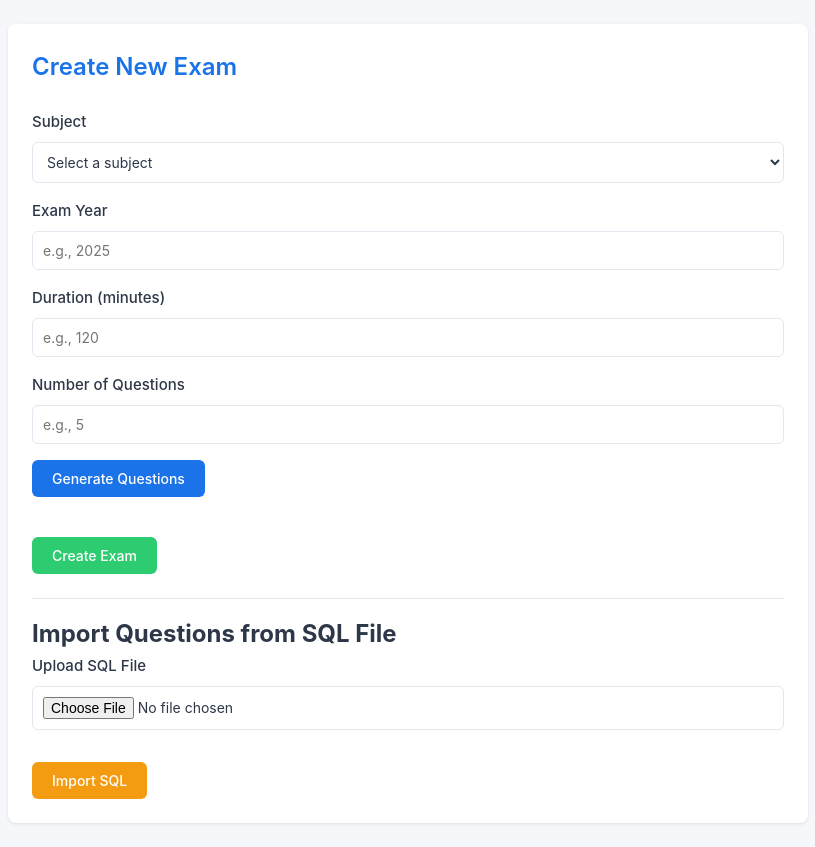
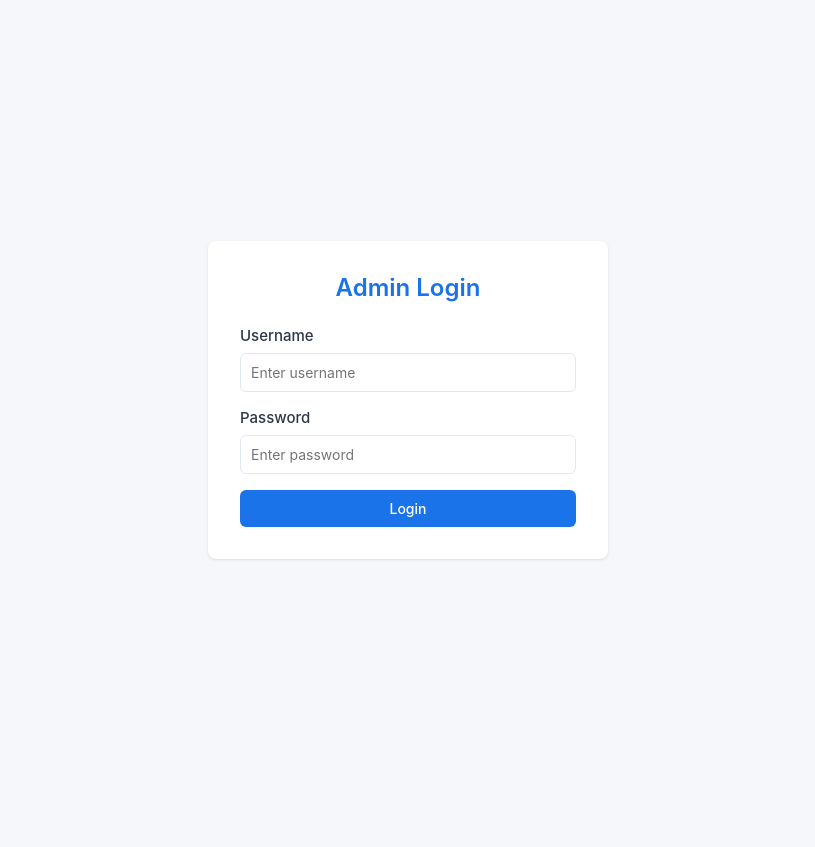
Before and after one commit to BirukAfework/OflineExamPractice, a PHP site: page /create_exam.php in a window 1280 px wide. Shown: the whole page, without its empty margins (232-1047 px from the left). After the commit the page ends 560 px from the top, so only its background shows below. Run offline with PHP 8.4, Linux system fonts and the light colour scheme; data that the repository does not hold is empty.

Commit message:
Update create_exam.php

```diff
--- a/PHP/create_exam.php
+++ b/PHP/create_exam.php
@@ -3,6 +3,76 @@ ini_set('display_errors', 1);
 ini_set('display_startup_errors', 1);
 error_reporting(E_ALL);
 
+// Start session to manage authentication
+session_start();
+
+// Define valid credentials
+define('VALID_USERNAME', 'School');
+define('VALID_PASSWORD', 'teacher');
+
+// Check if user is authenticated
+if (!isset($_SESSION['authenticated']) || $_SESSION['authenticated'] !== true) {
+    // Handle login form submission
+    if ($_SERVER['REQUEST_METHOD'] === 'POST' && isset($_POST['login'])) {
+        $username = $_POST['username'] ?? '';
+        $password = $_POST['password'] ?? '';
+
+        if ($username === VALID_USERNAME && $password === VALID_PASSWORD) {
+            $_SESSION['authenticated'] = true;
+        } else {
+            // Redirect to home page if credentials are incorrect
+            header('Location: index.php');
+            exit;
+        }
+    } else {
+        // Display login form if not authenticated
+        ?>
+        <!DOCTYPE html>
+        <html lang="en">
+        <head>
+            <meta charset="UTF-8">
+            <meta name="viewport" content="width=device-width, initial-scale=1.0">
+            <title>Login - National Exam System</title>
+            <style>
+                * { margin: 0; padding: 0; box-sizing: border-box; font-family: 'Inter', sans-serif; }
+                body { background-color: #f5f7fa; color: #2d3748; display: flex; justify-content: center; align-items: center; height: 100vh; }
+                .login-container { background: #ffffff; padding: 32px; border-radius: 8px; box-shadow: 0 1px 3px rgba(0, 0, 0, 0.1); width: 100%; max-width: 400px; }
+                h1 { font-size: 24px; font-weight: 600; color: #1a73e8; margin-bottom: 24px; text-align: center; }
+                .form-group { margin-bottom: 16px; }
+                label { display: block; font-size: 15px; font-weight: 500; color: #2d3748; margin-bottom: 8px; }
+                input[type="text"], input[type="password"] { width: 100%; padding: 10px; border: 1px solid #e2e8f0; border-radius: 6px; font-size: 14px; }
+                input:focus { outline: none; border-color: #1a73e8; background: #f1f5f9; }
+                button { width: 100%; padding: 10px; background: #1a73e8; color: #ffffff; border: none; border-radius: 6px; font-size: 14px; font-weight: 500; cursor: pointer; transition: background 0.2s ease; }
+                button:hover { background: #1557b0; }
+                .error { color: #721c24; background: #f8d7da; padding: 12px; border-radius: 6px; margin-bottom: 16px; text-align: center; }
+            </style>
+        </head>
+        <body>
+            <div class="login-container">
+                <h1>Admin Login</h1>
+                <?php if (isset($_POST['login'])): ?>
+                    <div class="error">Invalid username or password</div>
+                <?php endif; ?>
+                <form method="POST">
+                    <div class="form-group">
+                        <label for="username">Username</label>
+                        <input type="text" name="username" id="username" required placeholder="Enter username">
+                    </div>
+                    <div class="form-group">
+                        <label for="password">Password</label>
+                        <input type="password" name="password" id="password" required placeholder="Enter password">
+                    </div>
+                    <button type="submit" name="login">Login</button>
+                </form>
+            </div>
+        </body>
+        </html>
+        <?php
+        exit;
+    }
+}
+
+// If authenticated, proceed with the original code
 require_once 'db_connect.php';
 
 // Fetch subjects for the dropdown
```
